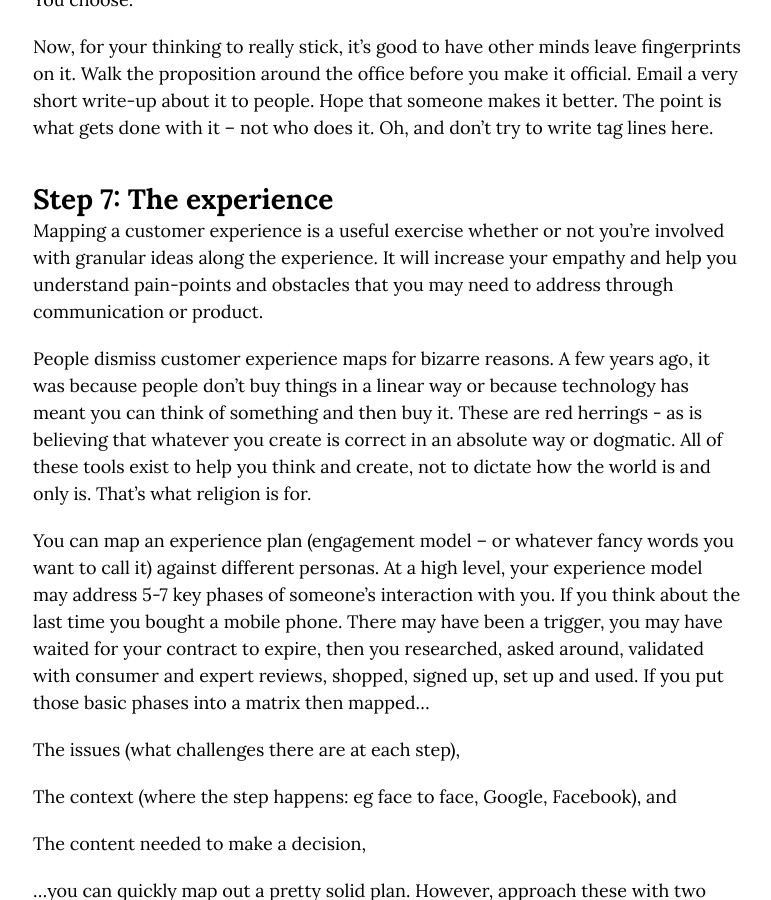
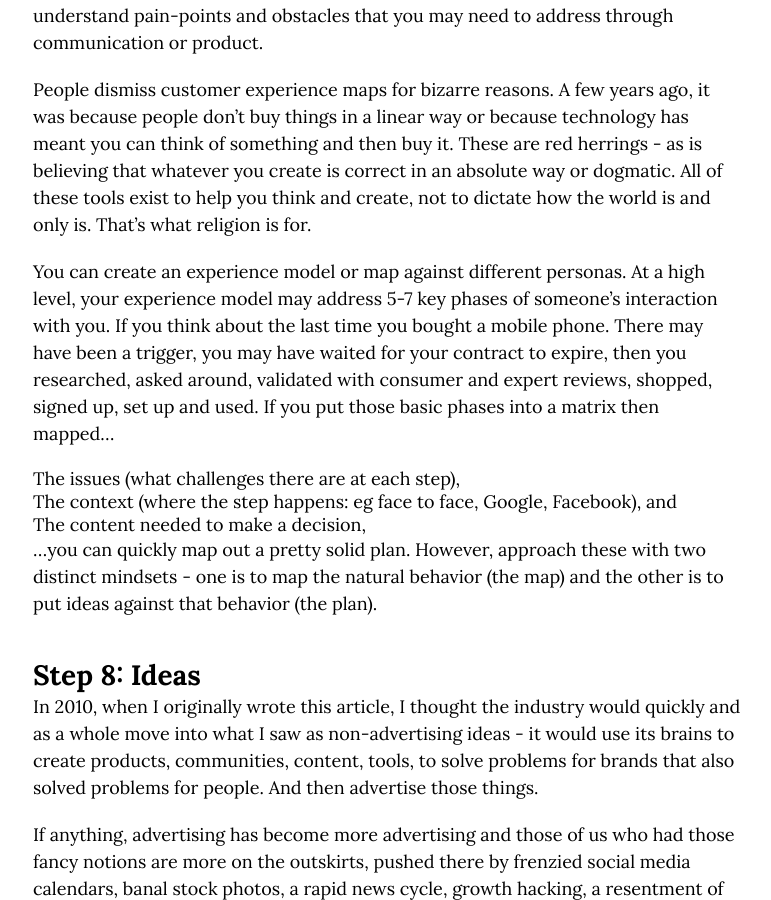
Before and after one commit to markhpollard/markhpollard.github.io, a Jekyll site: the page built from _posts/2018-09-27-how-to-do-account-planning-a-simple-approach.markdown, in a window 1280 px wide and 900 px high, scrolled down 11495 px. Shown: the whole window, without its empty margins (253-1024 px from the left). Built offline with Jekyll 4.4.1, drawn with Linux system fonts in a browser that asks for light colours; nearby versions of some CDN libraries; some of the changed text lies outside the part shown.

Commit message:
Updated How To Do Account Planning A Simple Approach

```diff
--- a/_posts/2018-09-27-how-to-do-account-planning-a-simple-approach.markdown
+++ b/_posts/2018-09-27-how-to-do-account-planning-a-simple-approach.markdown
@@ -17,10 +17,11 @@
 
 If you do account planning, brand planning, strategy, or whatever you want to call it, and you're making money from making your work complicated, you're either:
 
-1\. A huxster, or
-2\. Incompetent
+1. A huxster, or
+2. Incompetent
 
 # [Take my brand strategy class on Skillshare](http://skl.sh/markpollard) and get two free months.
+
 
 The job of account planning is to find meaning in mess. The act of account planning is simplicity. Yes, it is a messy business but it's complex only in the way that our brains are complex and see patterns everywhere and jump from one thought to another and then settle somewhere if only for a second.
 
@@ -200,11 +201,8 @@
 I keep a book of observations and what comedians call premises. I do this because I like writing and I believe that to get good at any of this, we must practice. So, I capture tens of thoughts every day and then riff. For instance:
 
 * A mid-life crisis is just death asking if you're ready
-
 * A mid-life crisis is life telling you to pay attention
-
 * A mid-life crisis is your young self convulsing at your old self
-
 * A mid-life crisis is a cocaine bender for all your repressions
 
 I've never done cocaine but I've put words together in this structure many times: X is Y. It's a good way to practice and, yes, it's a lateral thought and a lateral thought is an idea.
@@ -230,19 +228,14 @@
 Common structures include:
 
 * Get / To / By - Get \[persona\] /To \[do something\] /By \[us doing or saying something\]
-
 * For / Only / Because
 
 I like to write a sentence in this format:
-
 * Show that X is Y
 
 Examples:
-
 * Show that a mid-life crisis is just a wake-up call
-
 * Show that the New York Knicks are great anger management
-
 * Show that Audi protects you from the clowns on the road
 
 This format is clean. It groups together two thoughts into an idea. It doesn't impersonate a tagline or a campaign idea. And you can always write something more succinct as a single-minded proposition.
@@ -262,7 +255,6 @@
 If you wrote a strategy statement for a mid-life crisis like the one above - "Show that a mid-life crisis is just a wake-up call" - it works fine as it is. You could also write a proposition from it:
 
 * A mid-life crisis is a wake-up call
-
 * A mid-life crisis will wake you up
 
 You choose.
@@ -275,12 +267,10 @@
 
 People dismiss customer experience maps for bizarre reasons. A few years ago, it was because people don't buy things in a linear way or because technology has meant you can think of something and then buy it. These are red herrings - as is believing that whatever you create is correct in an absolute way or dogmatic. All of these tools exist to help you think and create, not to dictate how the world is and only is. That's what religion is for.
 
-You can map an experience plan (engagement model – or whatever fancy words you want to call it) against different personas. At a high level, your experience model may address 5-7 key phases of someone’s interaction with you. If you think about the last time you bought a mobile phone. There may have been a trigger, you may have waited for your contract to expire, then you researched, asked around, validated with consumer and expert reviews, shopped, signed up, set up and used. If you put those basic phases into a matrix then mapped...
+You can create an experience model or map against different personas. At a high level, your experience model may address 5-7 key phases of someone’s interaction with you. If you think about the last time you bought a mobile phone. There may have been a trigger, you may have waited for your contract to expire, then you researched, asked around, validated with consumer and expert reviews, shopped, signed up, set up and used. If you put those basic phases into a matrix then mapped...
 
 * The issues (what challenges there are at each step),
-
 * The context (where the step happens: eg face to face, Google, Facebook), and
-
 * The content needed to make a decision,
 
 ...you can quickly map out a pretty solid plan. However, approach these with two distinct mindsets - one is to map the natural behavior (the map) and the other is to put ideas against that behavior (the plan).
@@ -304,11 +294,7 @@
 ## **Now**
 
 1. Please share this article with at least one person
-
 2. Take this sick [brand strategy Skillshare class](http://skl.sh/markpollard)
-
 3. Join my [email newsletter](https://markpollard.us1.list-manage.com/subscribe?u=dfb4c80f84a49d4cfc0d34490&id=c66948a2fc)
-
 4. Come find me on [Twitter](http://www.twitter.com/markpollard), [Instagram](http://www.instagram.com/markpollard), and [LinkedIn](https://www.linkedin.com/in/markpollardstrategist/)
-
 5. Join thousands of strategists in [Sweathead](http://www.sweathead.co) on Facebook
```
